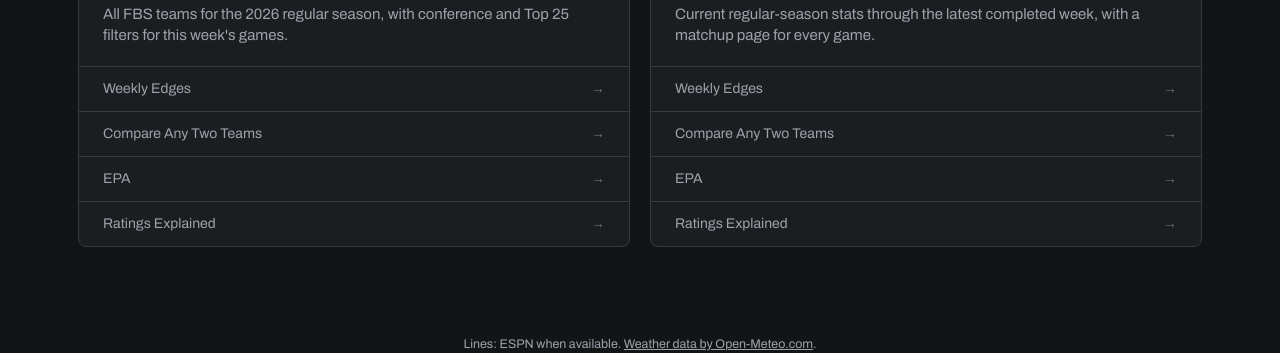
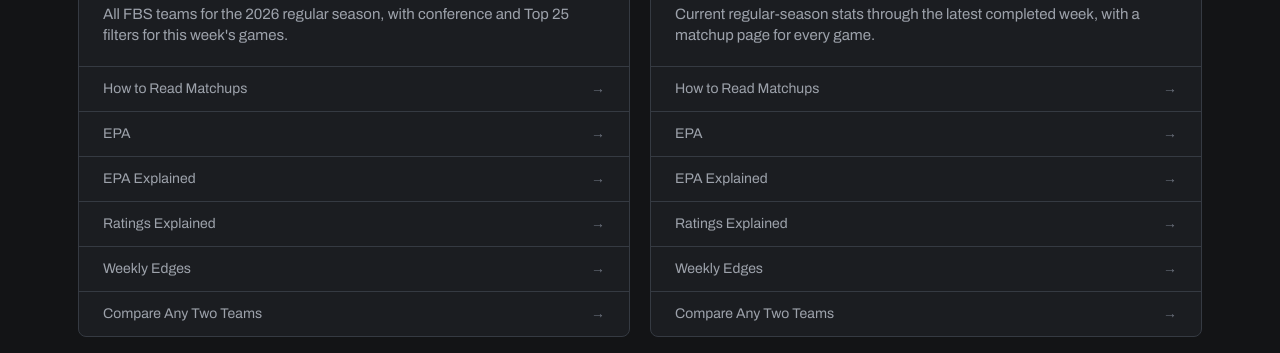
Before and after one commit to rhyman7/rhyman7.github.io, a plain HTML site: page index.html in a window 1280 px wide. Shown: the part 474-827 px from the top of the page. Drawn offline with Linux system fonts and the light colour scheme.

Commit message:
Landing page: add How to Read Matchups and EPA Explained links, reorder
Co-Authored-By: Claude Opus 5.5 <noreply@anthropic.com>
Claude-Session: https://claude.ai/code/session_01TTYbVqqgysSyUdmDKUNCF4

```diff
--- a/index.html
+++ b/index.html
@@ -146,10 +146,12 @@
         <p class="league-desc">All FBS teams for the 2026 regular season, with conference and Top 25 filters for this week's games.</p>
       </a>
       <ul class="league-links">
+        <li><a href="/cfb/how-to-read.html">How to Read Matchups</a></li>
+        <li><a href="/cfb/epa.html">EPA</a></li>
+        <li><a href="/cfb/epa-explained.html">EPA Explained</a></li>
+        <li><a href="/cfb/ratings.html">Ratings Explained</a></li>
         <li><a href="/cfb/edges.html">Weekly Edges</a></li>
         <li><a href="/cfb/dashboard.html">Compare Any Two Teams</a></li>
-        <li><a href="/cfb/epa.html">EPA</a></li>
-        <li><a href="/cfb/ratings.html">Ratings Explained</a></li>
       </ul>
     </section>
     </div>
@@ -163,10 +165,12 @@
         <p class="league-desc">Current regular-season stats through the latest completed week, with a matchup page for every game.</p>
       </a>
       <ul class="league-links">
+        <li><a href="/nfl/how-to-read.html">How to Read Matchups</a></li>
+        <li><a href="/nfl/epa.html">EPA</a></li>
+        <li><a href="/nfl/epa-explained.html">EPA Explained</a></li>
+        <li><a href="/nfl/ratings.html">Ratings Explained</a></li>
         <li><a href="/nfl/edges.html">Weekly Edges</a></li>
         <li><a href="/nfl/compare.html">Compare Any Two Teams</a></li>
-        <li><a href="/nfl/epa.html">EPA</a></li>
-        <li><a href="/nfl/ratings.html">Ratings Explained</a></li>
       </ul>
     </section>
     </div>
```
